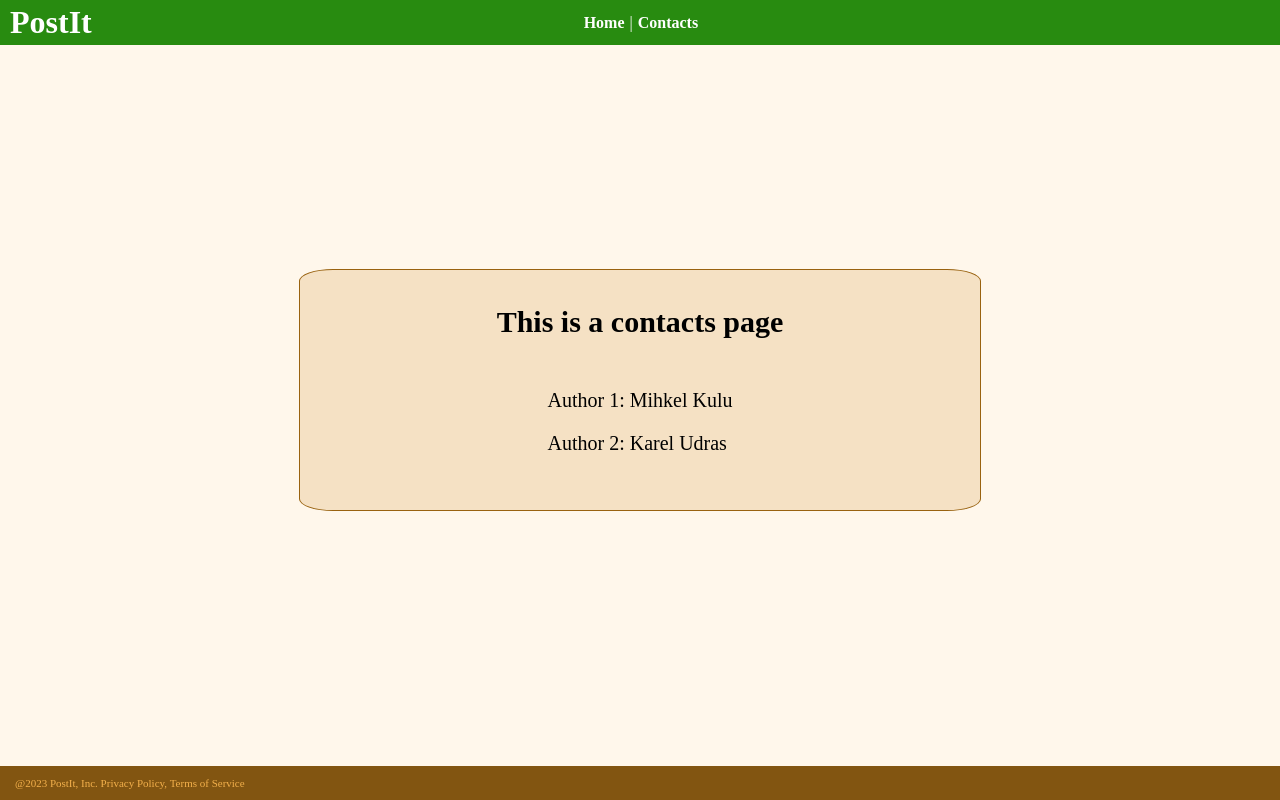
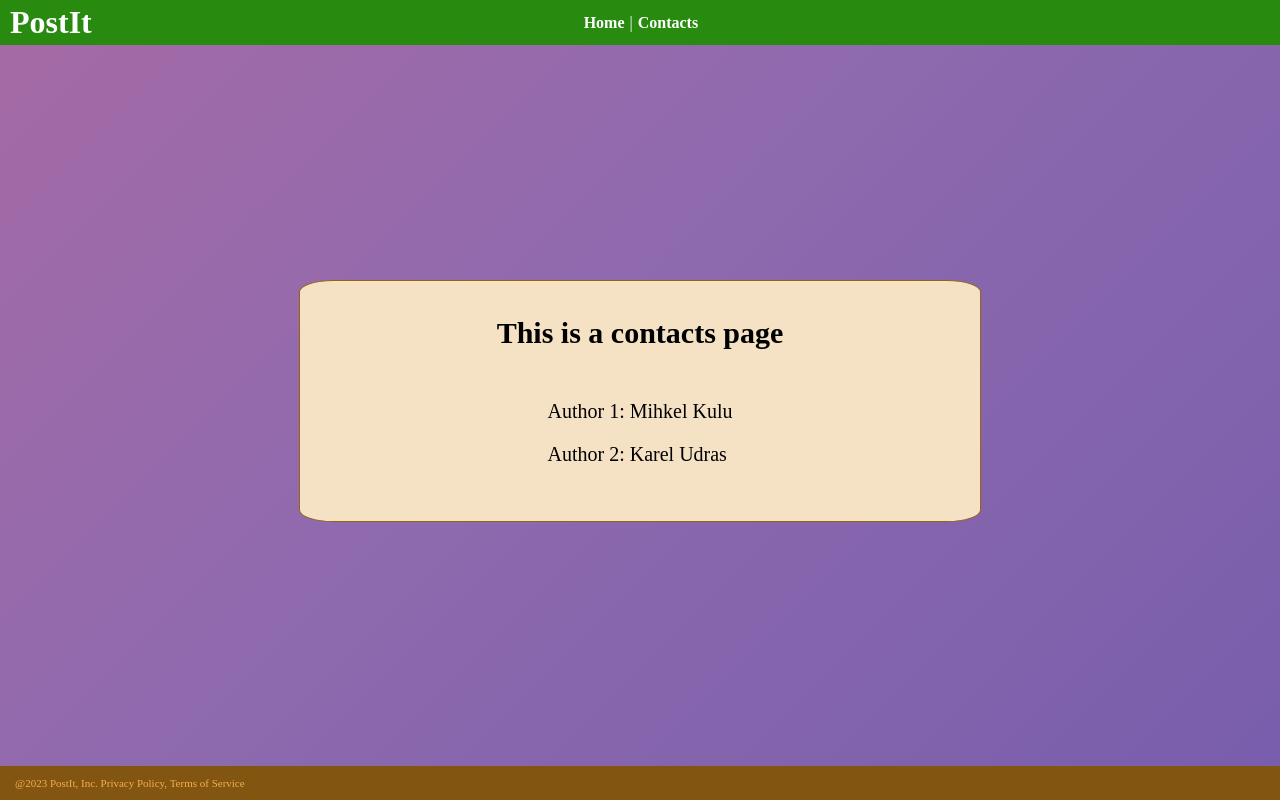
Before and after one commit to kareludras/wad-vue, a Vue app in the folder wad-vue.js/: page /#/contacts in a window 1280 px wide. Built offline with nearby package versions, Linux system fonts and the light colour scheme.

Commit message:
contact view edited

```diff
--- a/wad-vue.js/src/views/ContactsView.vue
+++ b/wad-vue.js/src/views/ContactsView.vue
@@ -1,4 +1,5 @@
 <template>
+    <div class="body">
     <div class="ContactsBody">
         <div class="ContactsBox">
             <b>This is a contacts page</b>
@@ -8,10 +9,33 @@
             </div>
         </div>
     </div>
+</div>
 </template>
 
 <style scoped>
 
+.body {
+  background: linear-gradient(-45deg, #3f51b1 0%, #5a55ae 13%, #7b5fac 25%, #8f6aae 38%, #a86aa4 50%, #cc6b8e 62%, #f18271 75%, #f3a469 87%, #f7c978 100%);
+  background-size:  400% 400%;
+  animation: gradient 20s ease infinite;
+  height: 94vh;
+  display: flex;
+  justify-content: center;
+  align-items: center;
+  margin-top: -5px;
+}
+
+@keyframes gradient {
+  0% {
+    background-position: 0%;
+  }
+  50% {
+    background-position: 100%;
+  }
+  100% {
+    background-position: 0%;
+  }
+}
 .ContactsBox b{
     font-size: 30px;
 }
```
